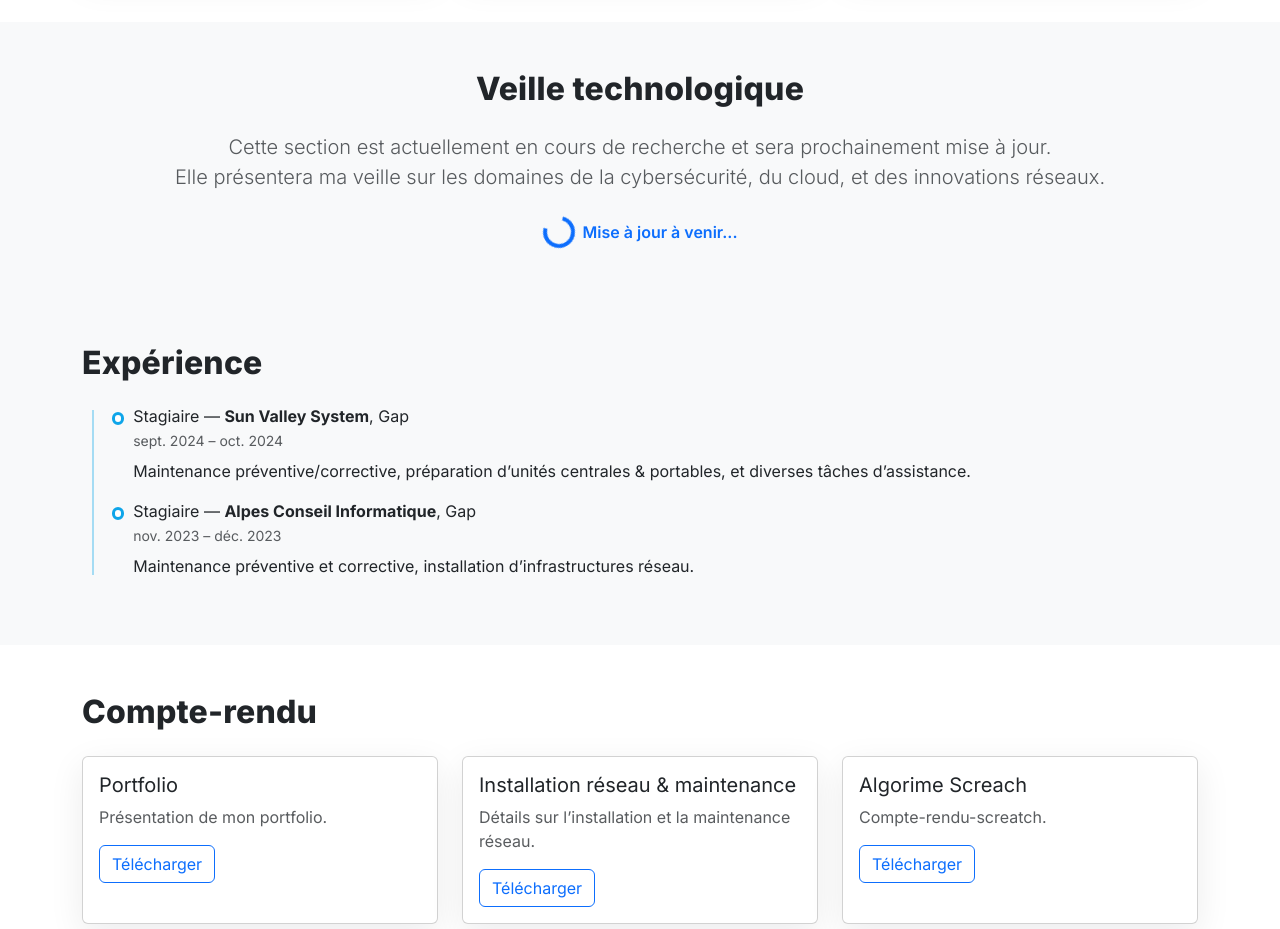
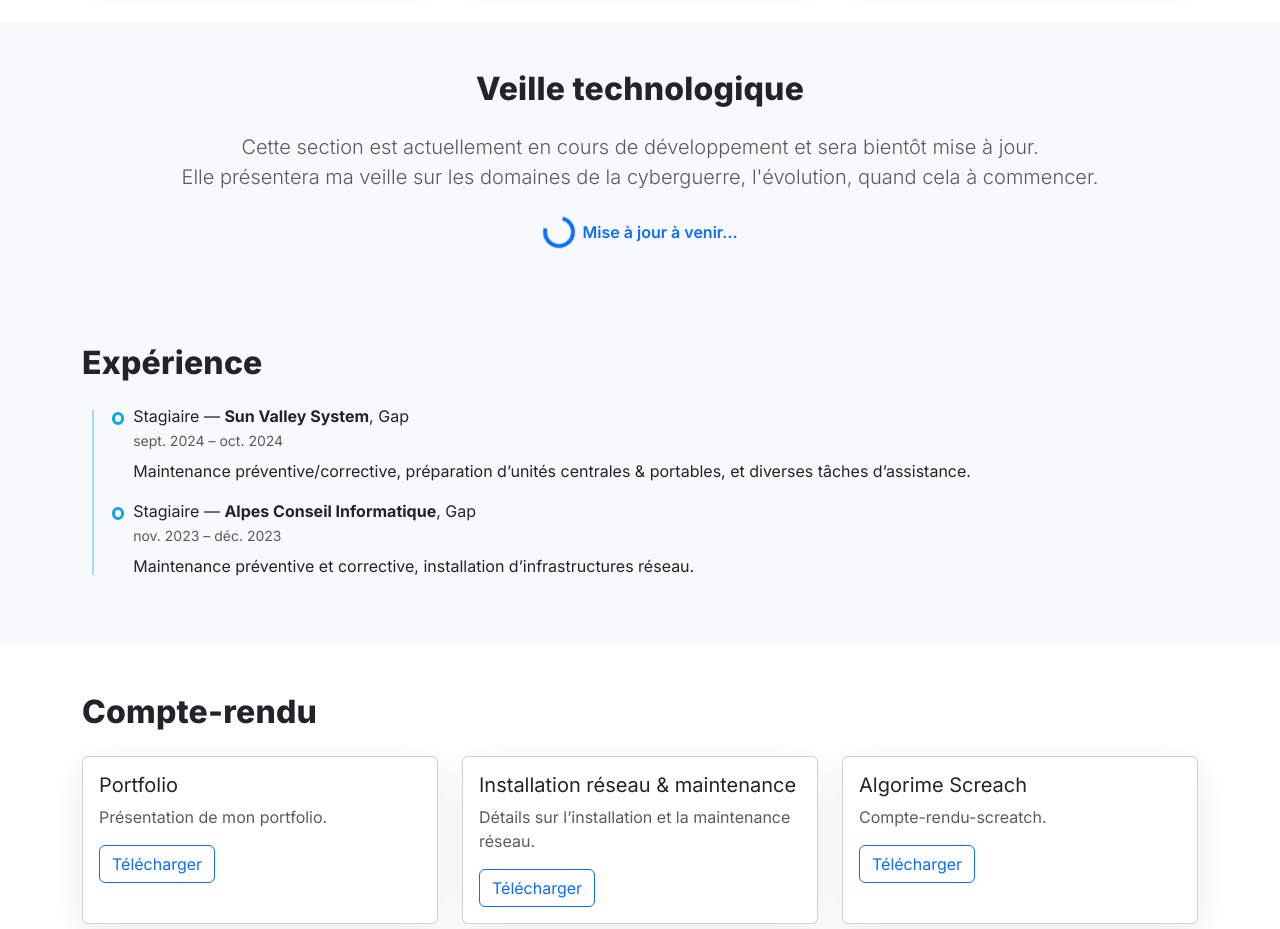
Before and after one commit to matteomouranchon-dev/pas-sur, a plain HTML site: page index.html in a window 1280 px wide. Shown: the part 1880-2809 px from the top of the page. Drawn offline with nearby package versions, Linux system fonts and the light colour scheme.

Commit message:
Update index.html

```diff
--- a/index.html
+++ b/index.html
@@ -264,8 +264,8 @@
   <div class="container text-center">
     <h2 class="section-title mb-4">Veille technologique</h2>
     <p class="lead text-muted mb-4">
-      Cette section est actuellement en cours de recherche et sera prochainement mise à jour.<br>
-      Elle présentera ma veille sur les domaines de la cybersécurité, du cloud, et des innovations réseaux.
+      Cette section est actuellement en cours de développement et sera bientôt mise à jour.<br>
+      Elle présentera ma veille sur les domaines de la cyberguerre, l'évolution, quand cela à commencer.
     </p>
     <div class="d-flex justify-content-center">
       <div class="spinner-border text-primary me-2" role="status"></div>
```
